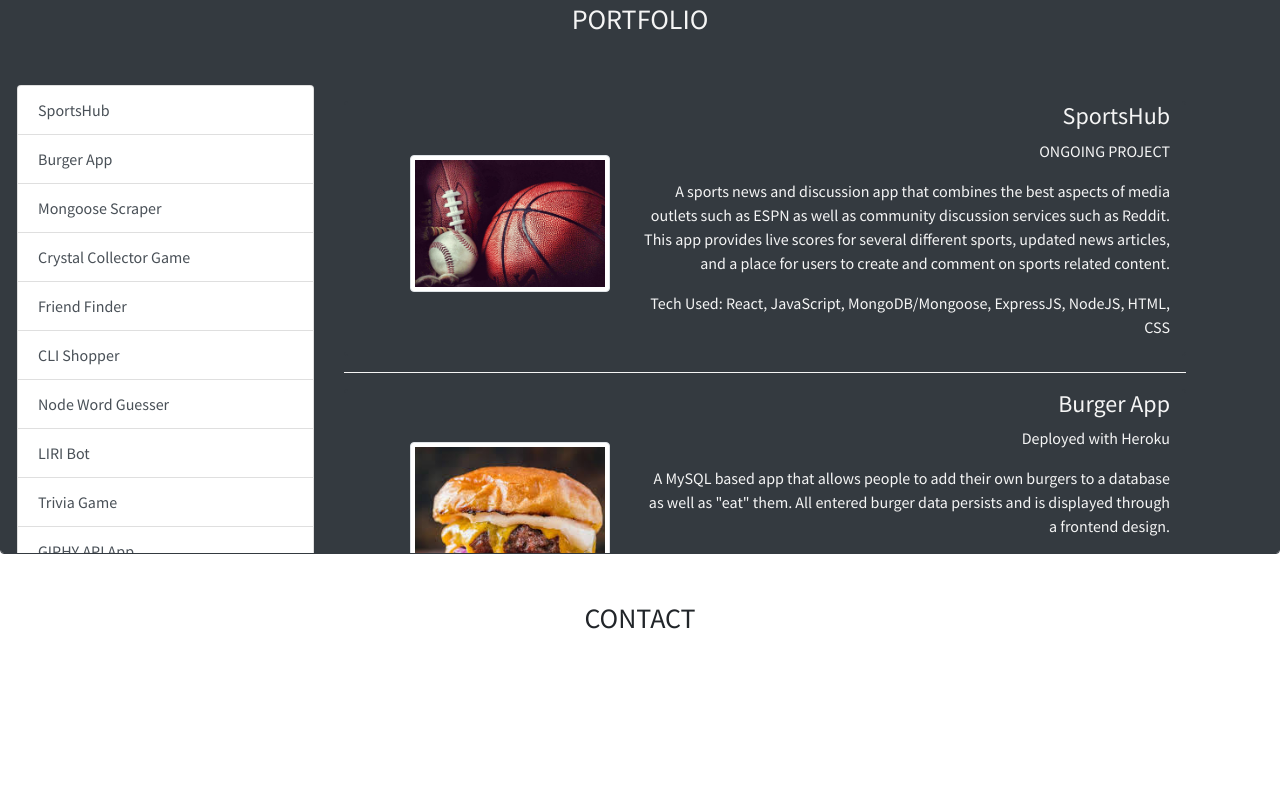
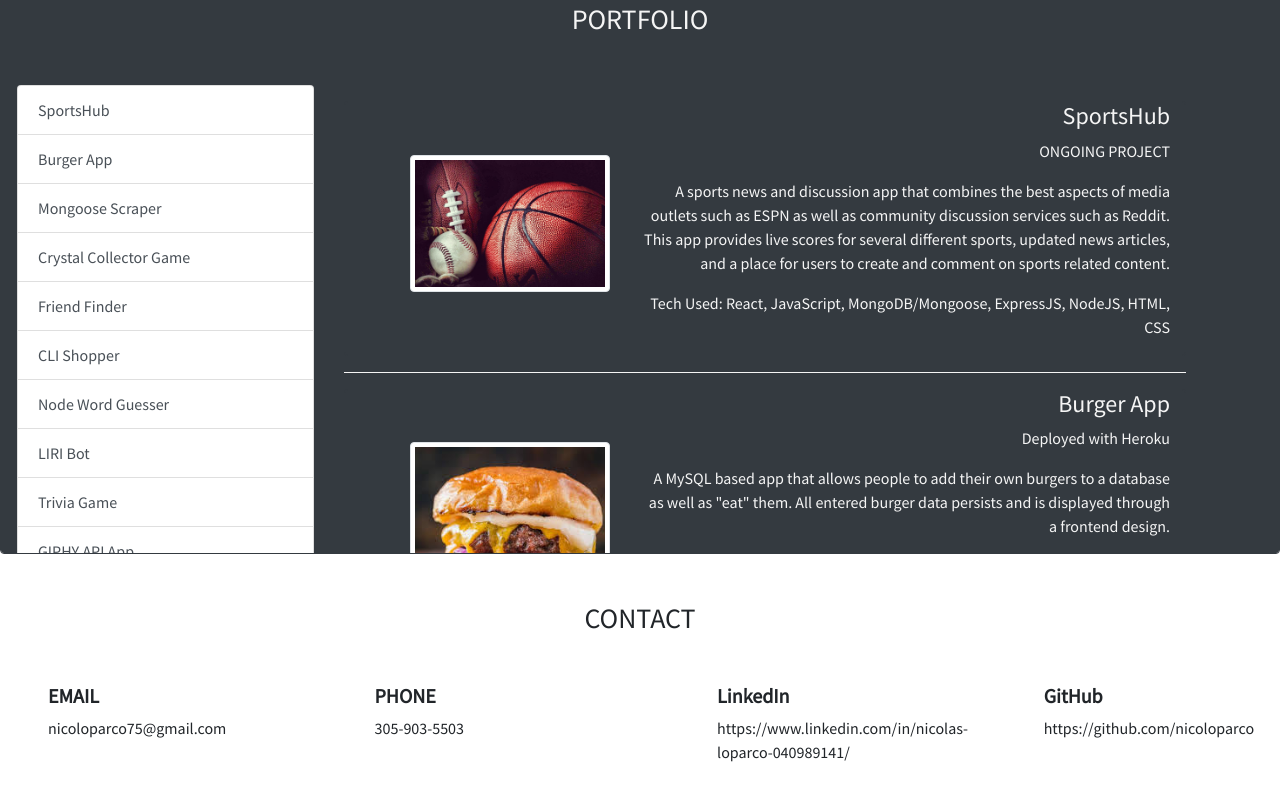
Before and after one commit to nicoloparco/Updated-Bootstrap-Portfolio, a plain HTML site: page index.html in a window 1280 px wide. Shown: the part 561-1373 px from the top of the page. Before the commit the page ends 1245 px from the top, so only its background shows below. Drawn offline with nearby package versions, Linux system fonts and the light colour scheme; a web font is replaced by a local one.

Commit message:
80% finished

```diff
--- a/index.html
+++ b/index.html
@@ -224,6 +224,24 @@
 
             <div class="my-5" id="contact">
                 <h3 class="text-center">CONTACT</h3>
+              <div class="row my-5 justify-content-between">
+                  <div class="col-md-2 ml-5">
+                      <h5>EMAIL</h5>
+                      <a href="mailto:nicoloparco754@gmail.com?subject=Contact">nicoloparco75@gmail.com</a>
+                  </div>
+                  <div class="col-md-2 mx-3">
+                      <h5>PHONE</h5>
+                      <p>305-903-5503</p>
+                  </div>
+                  <div class="col-md-2 mx-3">
+                      <h5>LinkedIn</h5>
+                      <a href="https://www.linkedin.com/in/nicolas-loparco-040989141/">https://www.linkedin.com/in/nicolas-loparco-040989141/</a>
+                  </div>
+                  <div class="col-md-2 mr-5">
+                      <h5>GitHub</h5>
+                      <a href="https://github.com/nicoloparco">https://github.com/nicoloparco</a>
+                  </div>
+              </div>
             </div>
 
 
```
